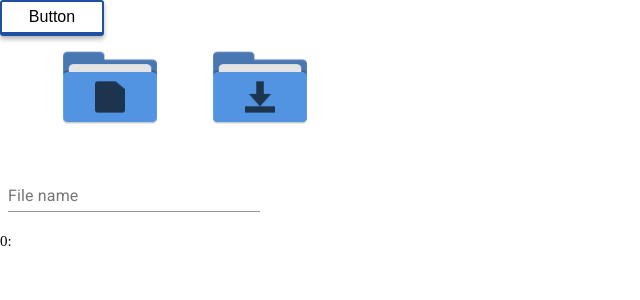
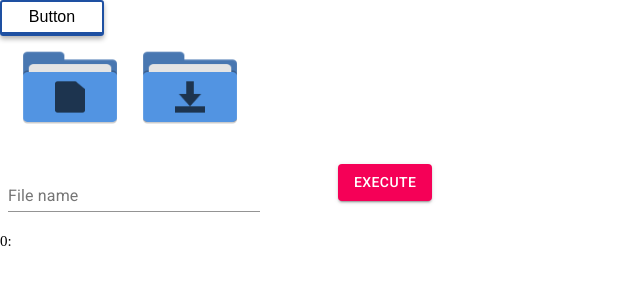
Before and after one commit to u-kai/sql-executers, a React (Create React App) app: page / in a window 1280 px wide. Shown: the top 300 px of the page, without its empty margins (0-640 px from the left). Built offline with nearby package versions, Linux system fonts and the light colour scheme.

Commit message:
editers and button create

```diff
--- a/src/App.tsx
+++ b/src/App.tsx
@@ -15,6 +15,7 @@ import {AutoCorrects} from "components/molecules/AutoCorrects"
 import {InputAndCopy} from "components/molecules/InputAndCopy"
 import { InputAndCopyAndLabel } from "components/organisms/InputAndCopyAndLabel";
 // import {EditerAndAutoCorrectModi} from "components/organisms/EditerAndAutoCorrects"
+import {EditersAndButton} from "components/organisms/EditersAndButton"
 import { FolderAndEditer } from "components/organisms/FolderAndEditer";
 function App() {
   const [toggle,setToggle] = useState(true)
@@ -36,7 +37,7 @@ function App() {
     ></Button>
     {toggle ? (
       // <EditerAndAutoCorrectModi></EditerAndAutoCorrectModi>
-      <FolderAndEditer></FolderAndEditer>
+      <EditersAndButton></EditersAndButton>
       // <InputAndCopyAndLabel
       // style={inputstyle}
       // index={1}
@@ -64,7 +65,7 @@ function App() {
       // ></SaveFileOnIcon>
       // <EditerAndAutoCorrect></EditerAndAutoCorrect>
     ):(
-      null
+      <TextareaInsertProps></TextareaInsertProps>
     // <FileReaderOnIcon
     // texts={test}
     // setTexts={setTest}></FileReaderOnIcon>
--- /dev/null
+++ b/src/components/atoms/Bottun_MatirialUI.tsx
@@ -0,0 +1,29 @@
+import React,{VFC} from 'react';
+import { makeStyles, createStyles, Theme } from '@material-ui/core/styles';
+import Button from '@material-ui/core/Button';
+
+const useStyles = makeStyles((theme: Theme) =>
+  createStyles({
+    root: {
+      '& > *': {
+        margin: theme.spacing(1),
+      },
+    },
+  }),
+);
+type Props = {
+    value?:string
+    color?:"primary"|"secondary"
+    onClick?:(event: React.MouseEvent<HTMLButtonElement, MouseEvent>) => void
+}
+export const ContainedButtons:VFC<Props> = (props) => {
+  const classes = useStyles();
+  const {value="Primary",color="primary",onClick} = props
+  return (
+    <div className={classes.root}>
+      <Button variant="contained" color={color} onClick={onClick}>
+        {value}
+      </Button>
+    </div>
+    )
+  }
--- a/src/components/molecules/ImageToButton.tsx
+++ b/src/components/molecules/ImageToButton.tsx
@@ -19,7 +19,6 @@ export const ImageToButton:VFC<Props> = (props) =>{
     const {src,imageStyle,contenerStyle,children,onClick,hoverWord="ファイル読み取り"} = props
     const [isMouseEnter,setIsMouseEnter] = useState(false)
     let contenerStyles:string | undefined
-
     contenerStyles = returnStyle(contenerStyle)
     return (
         <>
@@ -35,14 +34,21 @@ export const ImageToButton:VFC<Props> = (props) =>{
             {children}
         </Contener>
         {isMouseEnter ? (
-            <p>{hoverWord}</p>
+            <HoverText>
+                {hoverWord}
+            </HoverText>
         ):(
             null
         )}
-
         </>
     )
 }
+
+const HoverText = styled.div`
+margin-top:10px;
+font-size:12px;
+text-align:center;
+`
 
 const Contener = styled.div<{styles:string | undefined}>`
 width:120px;
--- /dev/null
+++ b/src/components/organisms/EditersAndButton.tsx
@@ -0,0 +1,38 @@
+import {FolderAndEditer} from "../organisms/FolderAndEditer"
+import { ContainedButtons } from "../atoms/Bottun_MatirialUI"
+import styled from "styled-components"
+import { useState } from "react"
+export const EditersAndButton = () => {
+    const [sentences,setSentences] = useState([""])
+    return (
+    <Contener>
+    <ButtonContener>
+    <ContainedButtons
+        value="Execute"
+        color="secondary"
+        onClick={()=>console.log(sentences)}
+        />
+    </ButtonContener>
+    <EditersContener>
+        <FolderAndEditer
+        sentences={sentences}
+        setSentences={setSentences}></FolderAndEditer>
+    </EditersContener>
+    </Contener>
+    )
+}
+
+
+const Contener  = styled.div`
+display:grid;
+grid-template-rows:120px 70px 1fr;
+grid-template-columns:10px 120px 200px  1fr;
+`
+const ButtonContener = styled.div`
+grid-row:2/3;
+grid-column:4/5;
+`
+const EditersContener = styled.div`
+grid-row:1/4;
+grid-column:1/5;
+`
--- a/src/components/organisms/FolderAndEditer.tsx
+++ b/src/components/organisms/FolderAndEditer.tsx
@@ -4,11 +4,15 @@ import {SaveFileOnIcon} from "../molecules/SaveFileOnIcon"
 import styled from "styled-components"
 import {useState} from "react"
 import {BasicTextFields} from "../atoms/TextFiled_MaterialUI"
-import { TransformInput } from "components/atoms/TransformInput"
 import { StyledType } from "components/styledTypes/styledType"
-import { Height } from "@material-ui/icons"
-export const FolderAndEditer = () =>{
-    const [sentences, setSentences] = useState([""])
+import {VFC} from "react"
+
+type Props = {
+    sentences:string[]
+    setSentences:React.Dispatch<React.SetStateAction<string[]>>
+}
+export const FolderAndEditer:VFC<Props> = (props) =>{
+    const {sentences, setSentences} = props
     const [colorList,setColorList] = useState<string[][]>([[]])
     const [fileName,setFileName] = useState("")
     const handleChange = (e: React.ChangeEvent<HTMLInputElement>) => {
@@ -18,6 +22,7 @@ export const FolderAndEditer = () =>{
         width:"100px",
         height:"30px"
     }
+
     return (
         <Contener>
             <FolderContener
@@ -45,7 +50,6 @@ export const FolderAndEditer = () =>{
             value={fileName}
             />
             </InputContener>
-
             <EditerContener
             children={EditerAndAutoCorrects({sentences:sentences,
                                                 setSentences:setSentences,
@@ -57,11 +61,11 @@ export const FolderAndEditer = () =>{
 const Contener = styled.div`
 display:grid;
 grid-template-rows:120px 70px 1fr;
-grid-template-columns:50px 150px 150px 1fr;
+grid-template-columns:10px 120px 120px  1fr;
 `
 const EditerContener = styled.div`
 grid-row:3/4;
-grid-column:1/5;
+grid-column:1/6;
 `
 const FolderContener = styled.div<{start:number,end:number}>`
 grid-row:1/2;
```
